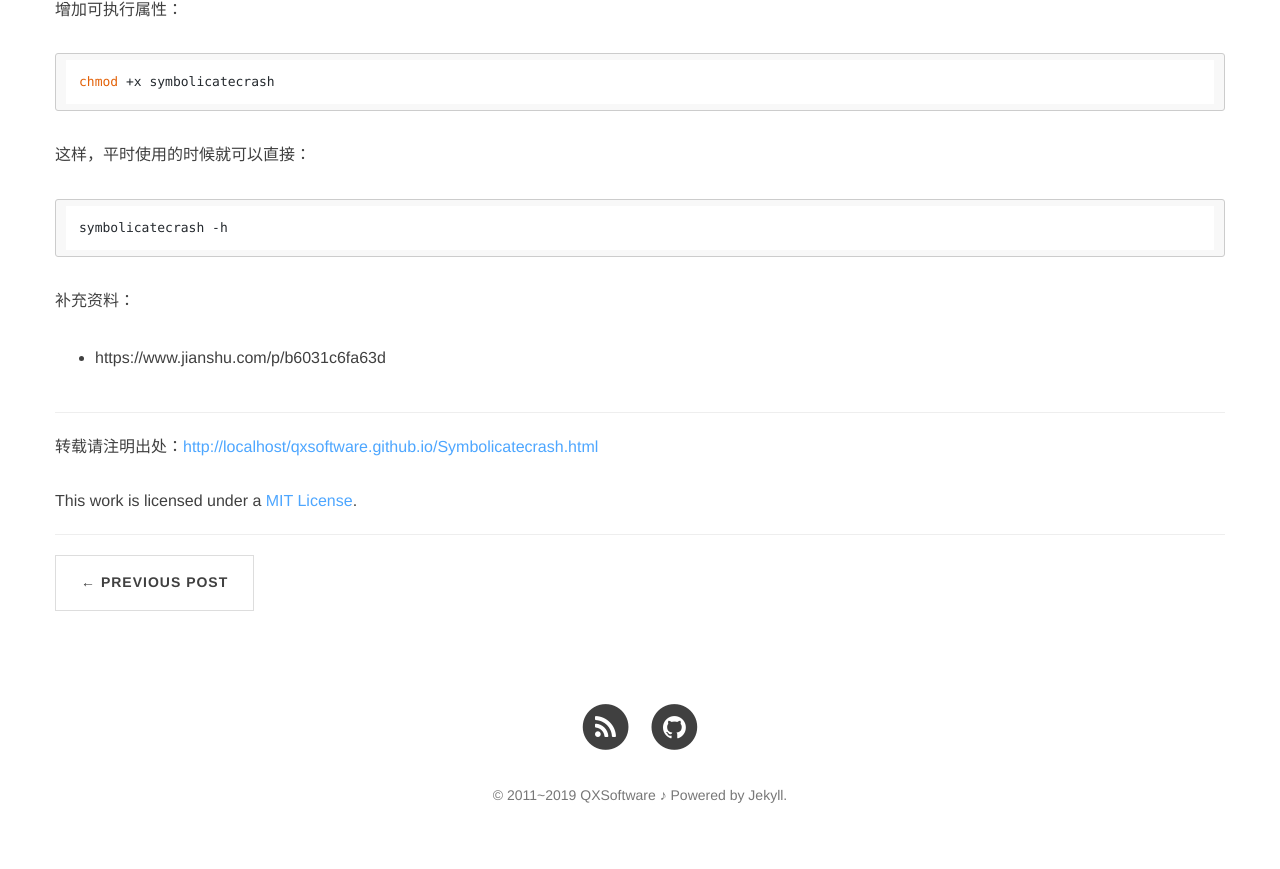
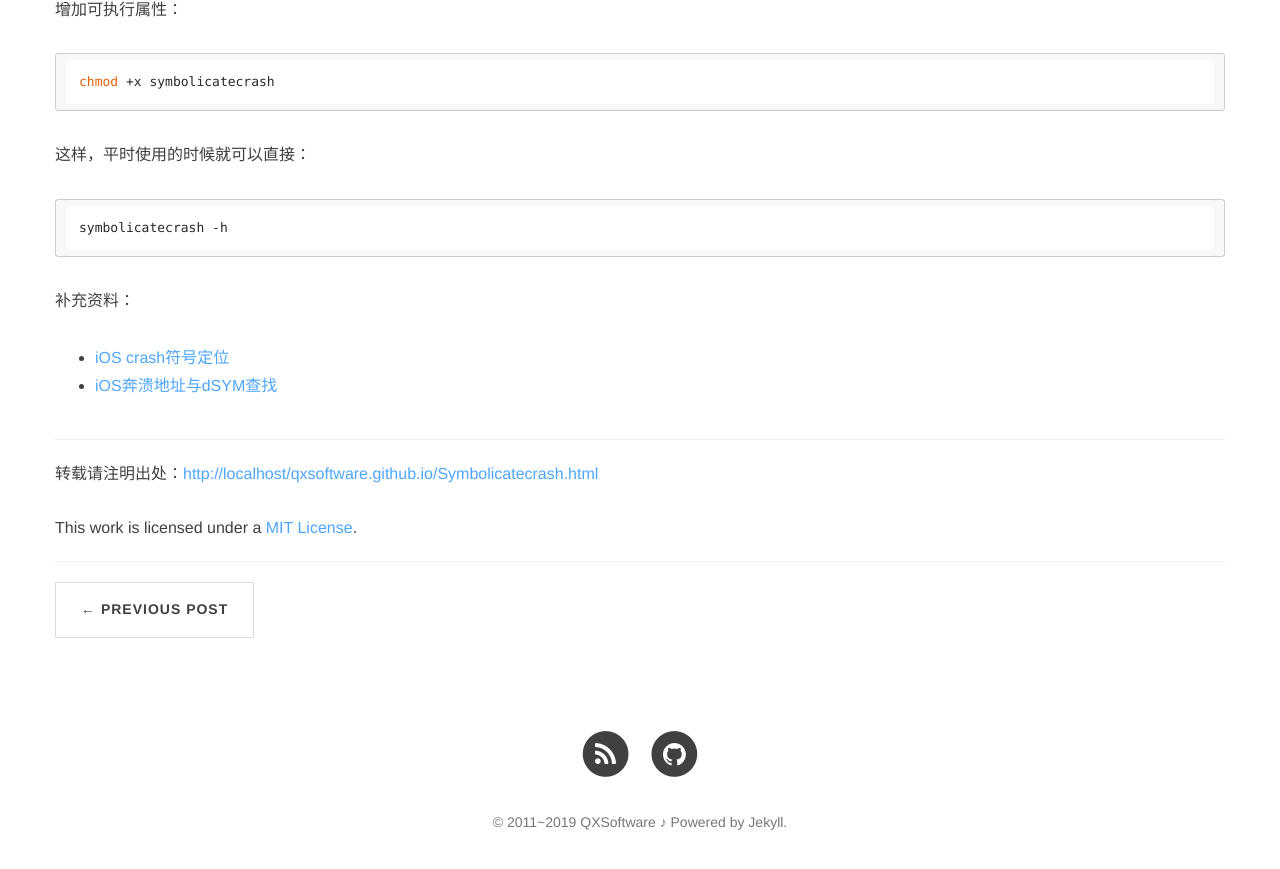
Before and after one commit to QXSoftware/qxsoftware.github.io, a Jekyll site: the page built from _posts/2017-10-18-Symbolicatecrash.MD, in a window 1280 px wide and 900 px high, scrolled down 915 px. Shown: the top 869 px of the window. Built offline with Jekyll 4.4.1, drawn with Linux system fonts in a browser that asks for light colours; nearby versions of some CDN libraries; comment, search, counter and statistics services are not loaded.

Commit message:
add new reference

````diff
--- a/_posts/2017-10-18-Symbolicatecrash.MD
+++ b/_posts/2017-10-18-Symbolicatecrash.MD
@@ -31,4 +31,5 @@ symbolicatecrash -h
 ```
 
 补充资料：
-+ https://www.jianshu.com/p/b6031c6fa63d
++ [iOS crash符号定位](https://www.jianshu.com/p/b6031c6fa63d)
++ [iOS奔溃地址与dSYM查找](https://zhuanlan.zhihu.com/p/32745589)
````
